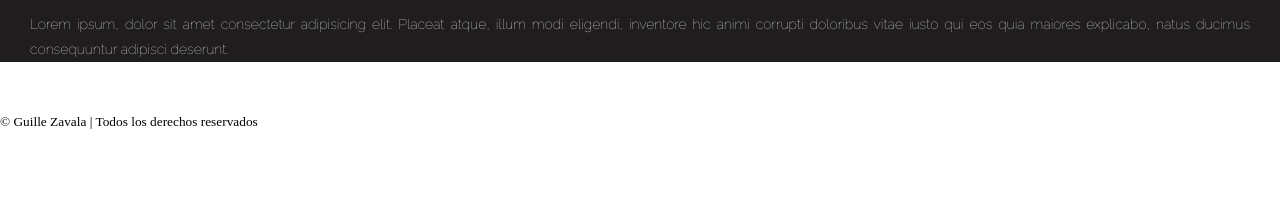
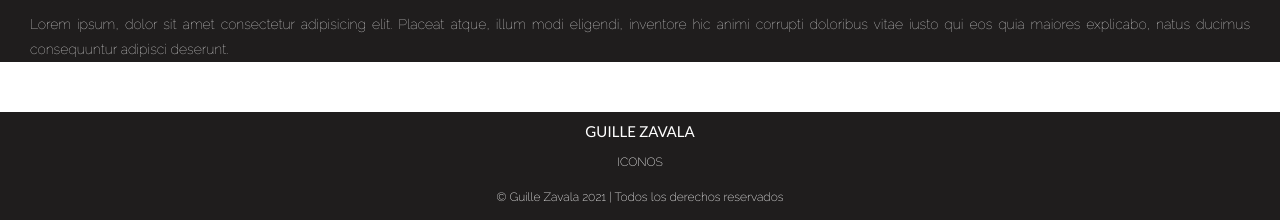
Before and after one commit to NataliaMigallon/Web_Guille_Zavala, a website: page src/html/index.html in a window 1280 px wide. Shown: the part 1046-1266 px from the top of the page. Before the commit the page ends 1176 px from the top, so only its background shows below. Drawn offline with nearby package versions, Linux system fonts and the light colour scheme; files that its build step writes are made by us from their sources.

Commit message:
Add footer

```diff
--- a/src/html/partials/footer.html
+++ b/src/html/partials/footer.html
@@ -1,3 +1,7 @@
 <footer class="footer">
-  <small> &copy; Guille Zavala | Todos los derechos reservados </small>
+  <p class="footer__title">Guille Zavala</p>
+  <div class="footer__social">ICONOS</div>
+  <small class="footer__small">
+    &copy; Guille Zavala 2021 | Todos los derechos reservados
+  </small>
 </footer>
--- a/src/scss/layout/_footer.scss
+++ b/src/scss/layout/_footer.scss
@@ -1,8 +1,38 @@
-.page__footer {
-  position: fixed;
-  left: 0;
-  bottom: 0;
-  width: 100vw;
-  padding: 1rem;
-  color: $color-secondary;
+// .page__footer {
+//   position: fixed;
+//   left: 0;
+//   bottom: 0;
+//   width: 100vw;
+//   padding: 1rem;
+//   color: $color-secondary;
+// }
+.footer {
+  background-color: $color-background;
+  display: flex;
+  flex-direction: column;
+  justify-content: center;
+  align-items: center;
+  &__title {
+    font-family: $font-Lato;
+    font-size: 15px;
+    font-weight: 500;
+    color: $color-text1;
+    text-transform: uppercase;
+    margin: 10px;
+  }
+  &__social {
+    font-family: $font-Raleway;
+    font-size: 12px;
+    font-weight: 300;
+    color: $color-text1;
+    line-height: 25px;
+  }
+  &__small {
+    font-family: $font-Raleway;
+    font-size: 12px;
+    font-weight: 300;
+    color: $color-text1;
+    line-height: 25px;
+    margin: 10px;
+  }
 }
```
